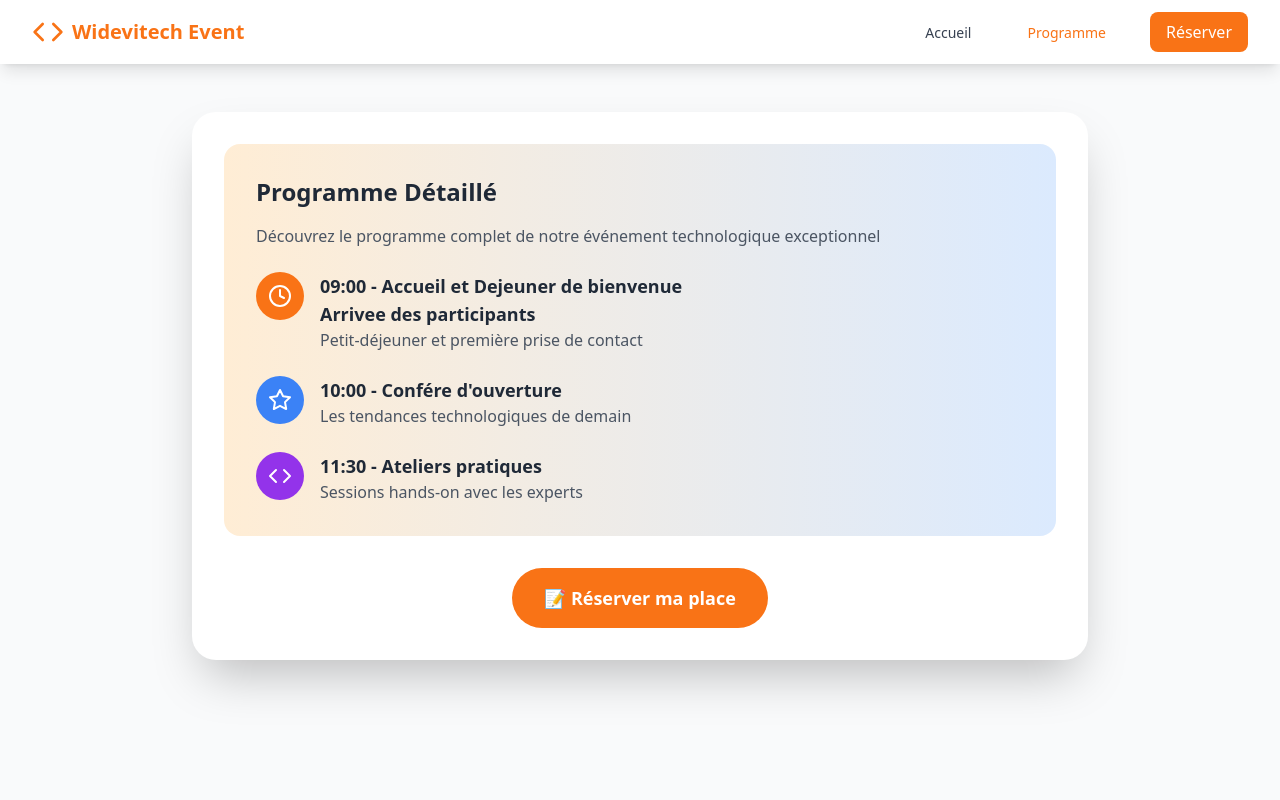
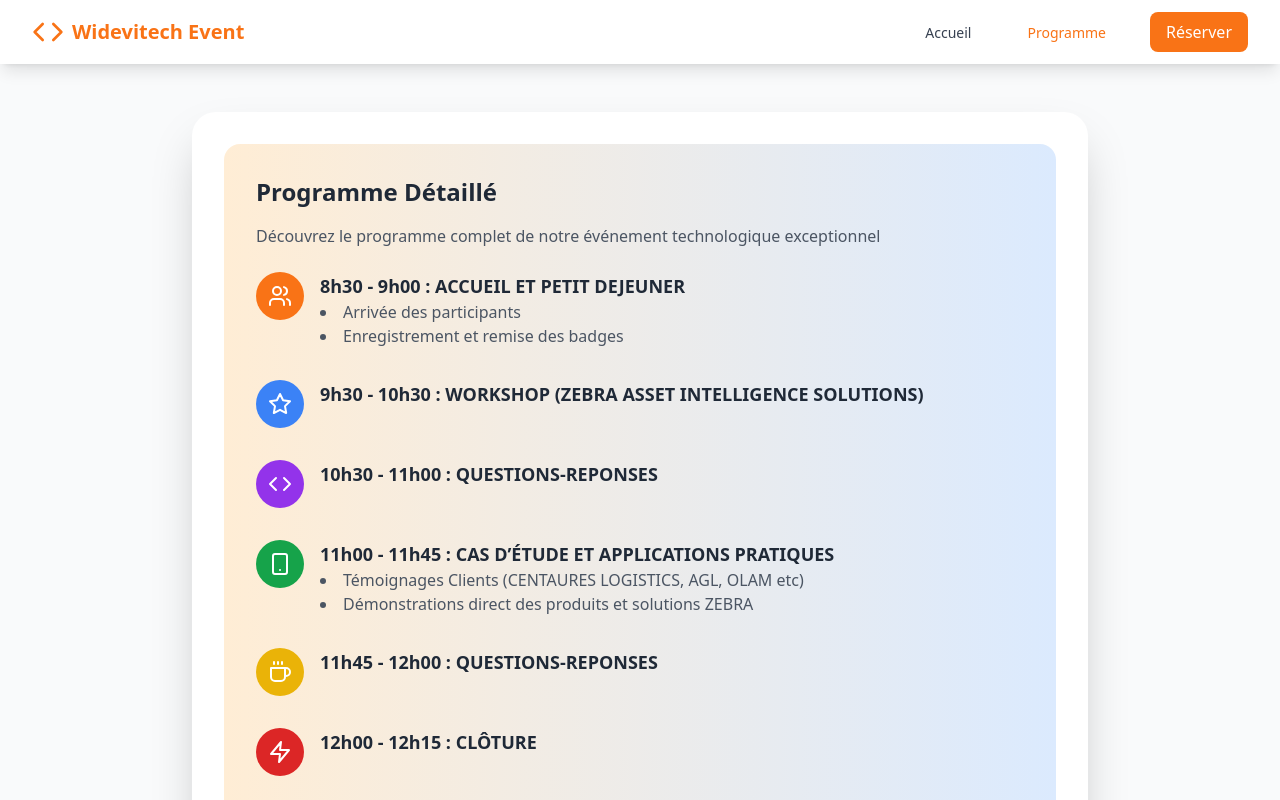
Before and after one commit to Chrisandy225/Wdevitech-event, a React (Vite) app: page / in a window 1280 px wide. Both pictures are taken after a click on the button "📅 Programme". Shown: the top 800 px of the page. Built offline with nearby package versions, Linux system fonts and the light colour scheme.

Commit message:
second commit

```diff
--- a/src/App.tsx
+++ b/src/App.tsx
@@ -1,5 +1,5 @@
 import React, { useState, useEffect } from 'react';
-import { Menu, X, Calendar, MapPin, Users, Clock, Mail, Phone, ArrowRight, Star, Zap, Code, Smartphone, ChevronUp, Building, User, Globe } from 'lucide-react';
+import { Menu, X, Calendar, MapPin, Users, Clock, Mail, Phone, ArrowRight, Star, Zap, Code, Smartphone, ChevronUp, Building, User, Globe,Coffee } from 'lucide-react';
 
 // ---------------- HOME PAGE ----------------
 const HomePage = ({ navigateTo }) => (
@@ -76,34 +76,32 @@ const HomePage = ({ navigateTo }) => (
 );
 
 // ---------------- PROGRAMME PAGE ----------------
+
 const ProgrammePage = ({ navigateTo }) => (
-
   <div className="min-h-screen pt-20">
     <div className="container mx-auto px-4 py-8">
       <div className="max-w-4xl mx-auto bg-white rounded-3xl shadow-2xl overflow-hidden">
         <div className="p-8">
           <div className="bg-gradient-to-r from-orange-100 to-blue-100 rounded-2xl p-8 mb-8">
-            <h2 className="text-2xl font-bold text-gray-800 mb-4">
-              Programme Détaillé
-            </h2>
+            <h2 className="text-2xl font-bold text-gray-800 mb-4">Programme Détaillé</h2>
             <p className="text-gray-600 mb-6">
-              Découvrez le programme complet de notre événement technologique
-              exceptionnel
+              Découvrez le programme complet de notre événement technologique exceptionnel
             </p>
 
-            <div className="space-y-6">
+            <div className="space-y-8">
+              {/* 8h30 - Accueil */}
               <div className="flex items-start space-x-4">
                 <div className="w-12 h-12 bg-orange-600 rounded-full flex items-center justify-center flex-shrink-0">
-                  <Clock className="h-6 w-6 text-white" />
+                  <Users className="h-6 w-6 text-white" />
                 </div>
                 <div>
                   <h3 className="font-bold text-lg text-gray-800">
-                    09:00 - Accueil et Dejeuner de bienvenue
-                            <br /> Arrivee des participants
+                    8h30 - 9h00 : ACCUEIL ET PETIT DEJEUNER
                   </h3>
-                  <p className="text-gray-600">
-                    Petit-déjeuner et première prise de contact
-                  </p>
+                  <ul className="list-disc list-inside text-gray-600">
+                    <li>Arrivée des participants</li>
+                    <li>Enregistrement et remise des badges</li>
+                  </ul>
                 </div>
               </div>
 
@@ -112,12 +110,7 @@ const ProgrammePage = ({ navigateTo }) => (
                   <Star className="h-6 w-6 text-white" />
                 </div>
                 <div>
-                  <h3 className="font-bold text-lg text-gray-800">
-                    10:00 - Confére d'ouverture
-                  </h3>
-                  <p className="text-gray-600">
-                    Les tendances technologiques de demain
-                  </p>
+                  <h3 className="font-bold text-lg text-gray-800">9h30 - 10h30 : WORKSHOP  (ZEBRA ASSET INTELLIGENCE SOLUTIONS)</h3>
                 </div>
               </div>
 
@@ -127,11 +120,57 @@ const ProgrammePage = ({ navigateTo }) => (
                 </div>
                 <div>
                   <h3 className="font-bold text-lg text-gray-800">
-                    11:30 - Ateliers pratiques
+                    10h30 - 11h00 : QUESTIONS-REPONSES
                   </h3>
-                  <p className="text-gray-600">
-                    Sessions hands-on avec les experts
-                  </p>
+                </div>
+              </div>
+
+              <div className="flex items-start space-x-4">
+                <div className="w-12 h-12 bg-green-600 rounded-full flex items-center justify-center flex-shrink-0">
+                  <Smartphone className="h-6 w-6 text-white" />
+                </div>
+                <div>
+                  <h3 className="font-bold text-lg text-gray-800">
+                    11h00 - 11h45 : CAS D’ÉTUDE ET APPLICATIONS PRATIQUES
+                  </h3>
+                  <ul className="list-disc list-inside text-gray-600">
+                    <li>Témoignages Clients (CENTAURES LOGISTICS,  AGL, OLAM etc)</li>
+                    <li>
+                      Démonstrations direct des produits et solutions ZEBRA
+                    </li>
+                  </ul>
+                </div>
+              </div>
+
+              <div className="flex items-start space-x-4">
+                <div className="w-12 h-12 bg-yellow-500 rounded-full flex items-center justify-center flex-shrink-0">
+                  <Coffee className="h-6 w-6 text-white" />
+                </div>
+                <div>
+                  <h3 className="font-bold text-lg text-gray-800">
+                    11h45 - 12h00 : QUESTIONS-REPONSES
+                  </h3>
+                </div>
+              </div>
+
+              <div className="flex items-start space-x-4">
+                <div className="w-12 h-12 bg-red-600 rounded-full flex items-center justify-center flex-shrink-0">
+                  <Zap className="h-6 w-6 text-white" />
+                </div>
+                <div>
+                  <h3 className="font-bold text-lg text-gray-800">
+                    12h00 - 12h15 : CLÔTURE
+                  </h3>
+                </div>
+              </div>
+
+              {/* 12h00 - Networking */}
+              <div className="flex items-start space-x-4">
+                <div className="w-12 h-12 bg-orange-600 rounded-full flex items-center justify-center flex-shrink-0">
+                  <Clock className="h-6 w-6 text-white" />
+                </div>
+                <div>
+                  <h3 className="font-bold text-lg text-gray-800"> 12h15 - 13h00 : DÉJEUNER-BUFFET</h3>
                 </div>
               </div>
             </div>
@@ -150,6 +189,7 @@ const ProgrammePage = ({ navigateTo }) => (
     </div>
   </div>
 );
+
 
 
 
@@ -453,11 +493,12 @@ function App() {
               <div className="space-y-3">
                 <div className="flex items-center">
                   <Mail className="h-5 w-5 mr-3 text-orange-500" />
-                  <span className="text-gray-400">contact@widevitech.com</span>
+                  <span className="text-gray-400">wsb@widevitech.com</span>
                 </div>
                 <div className="flex items-center">
                   <Phone className="h-5 w-5 mr-3 text-orange-500" />
-                  <span className="text-gray-400">+225 XX XX XX XX</span>
+                  <span className="text-gray-400">+225 0707902930 /+225 0703040506</span>
+
                 </div>
               </div>
             </div>
```
